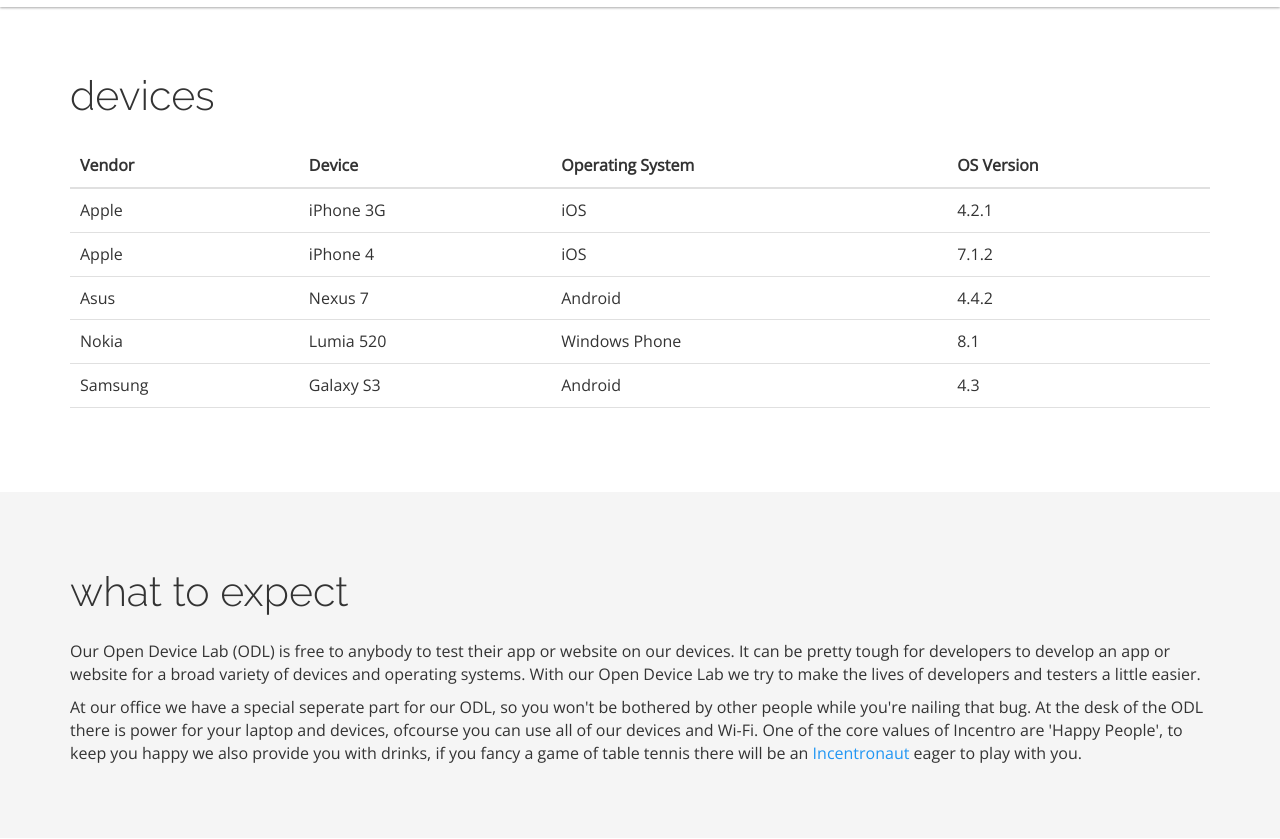
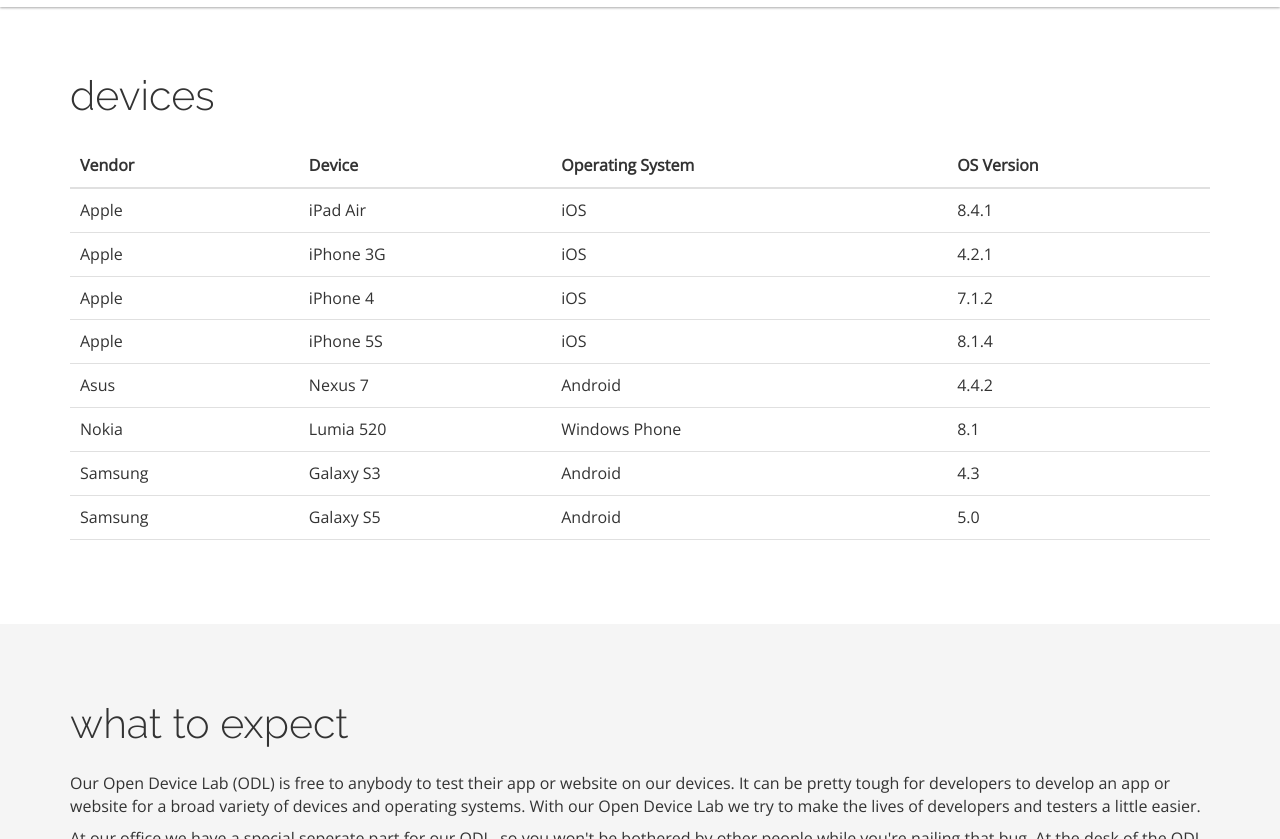
Before and after one commit to incentro/devicelab, a Jekyll site: the page built from index.html, in a window 1280 px wide and 900 px high, scrolled down 657 px, cut to the strip 61-900 px from the top of the window. Built offline with Jekyll 4.4.1, drawn with Linux system fonts in a browser that asks for light colours; nearby versions of some CDN libraries; Markdown is read by kramdown in place of the engine named in the settings.

Commit message:
Added 3 extra devices.

```diff
--- a/_data/devicelist.yml
+++ b/_data/devicelist.yml
@@ -1,3 +1,9 @@
+- title: iPadAir8.4.1
+  vendor: Apple
+  device: iPad Air
+  os: iOS
+  osversion: 8.4.1
+
 - title: iPhone3G4.2.1
   vendor: Apple
   device: iPhone 3G
@@ -9,6 +15,12 @@
   device: iPhone 4
   os: iOS
   osversion: 7.1.2
+
+- title: iPhone5S8.4.1
+  vendor: Apple
+  device: iPhone 5S
+  os: iOS
+  osversion: 8.1.4
 
 - title: GoogleNexus7.4.4.2
   vendor: Asus
@@ -27,3 +39,9 @@
   device: Galaxy S3
   os: Android
   osversion: 4.3
+
+- title: SamsungGalaxyS5.5.0
+  vendor: Samsung
+  device: Galaxy S5
+  os: Android
+  osversion: 5.0
```
